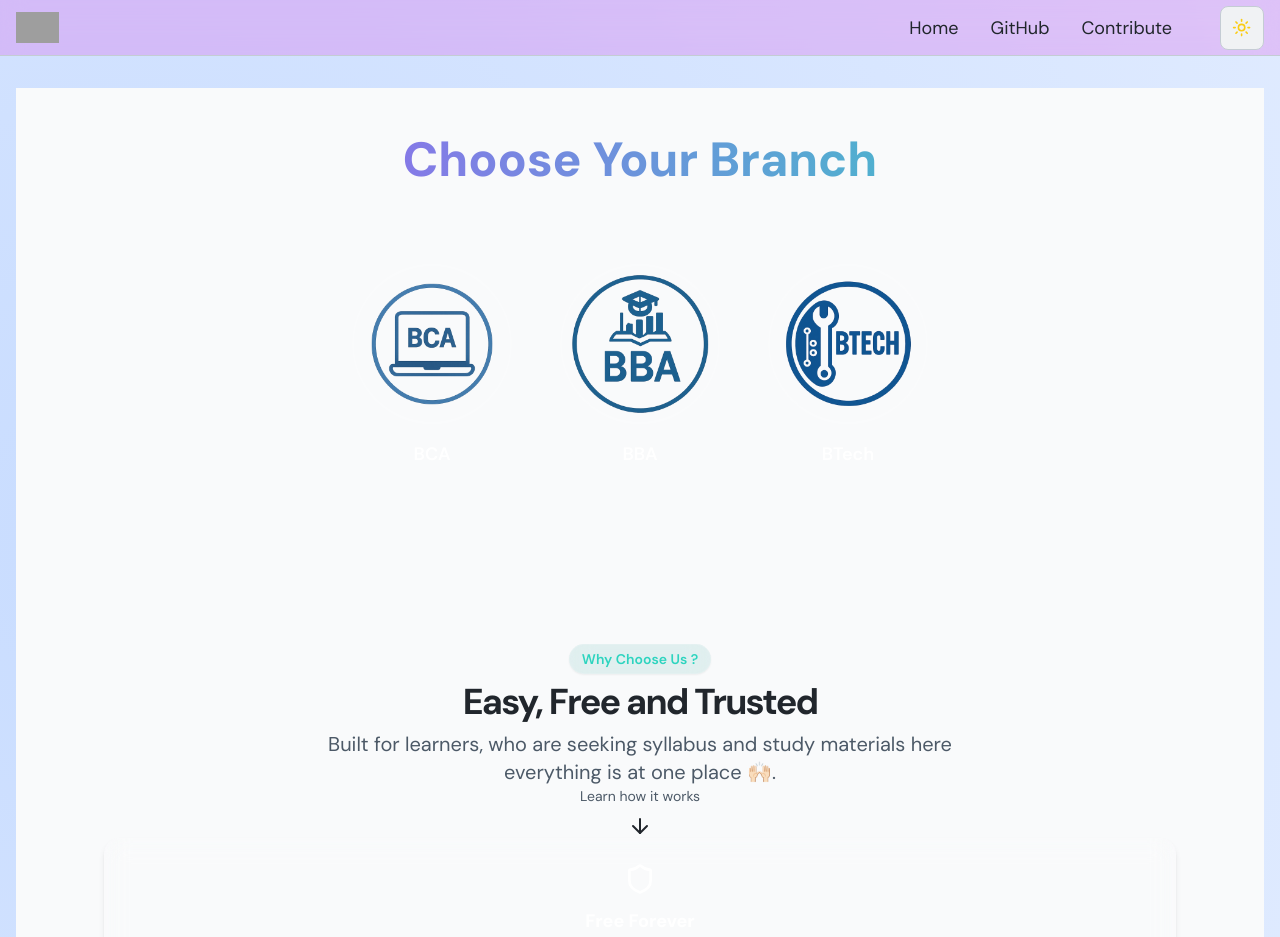
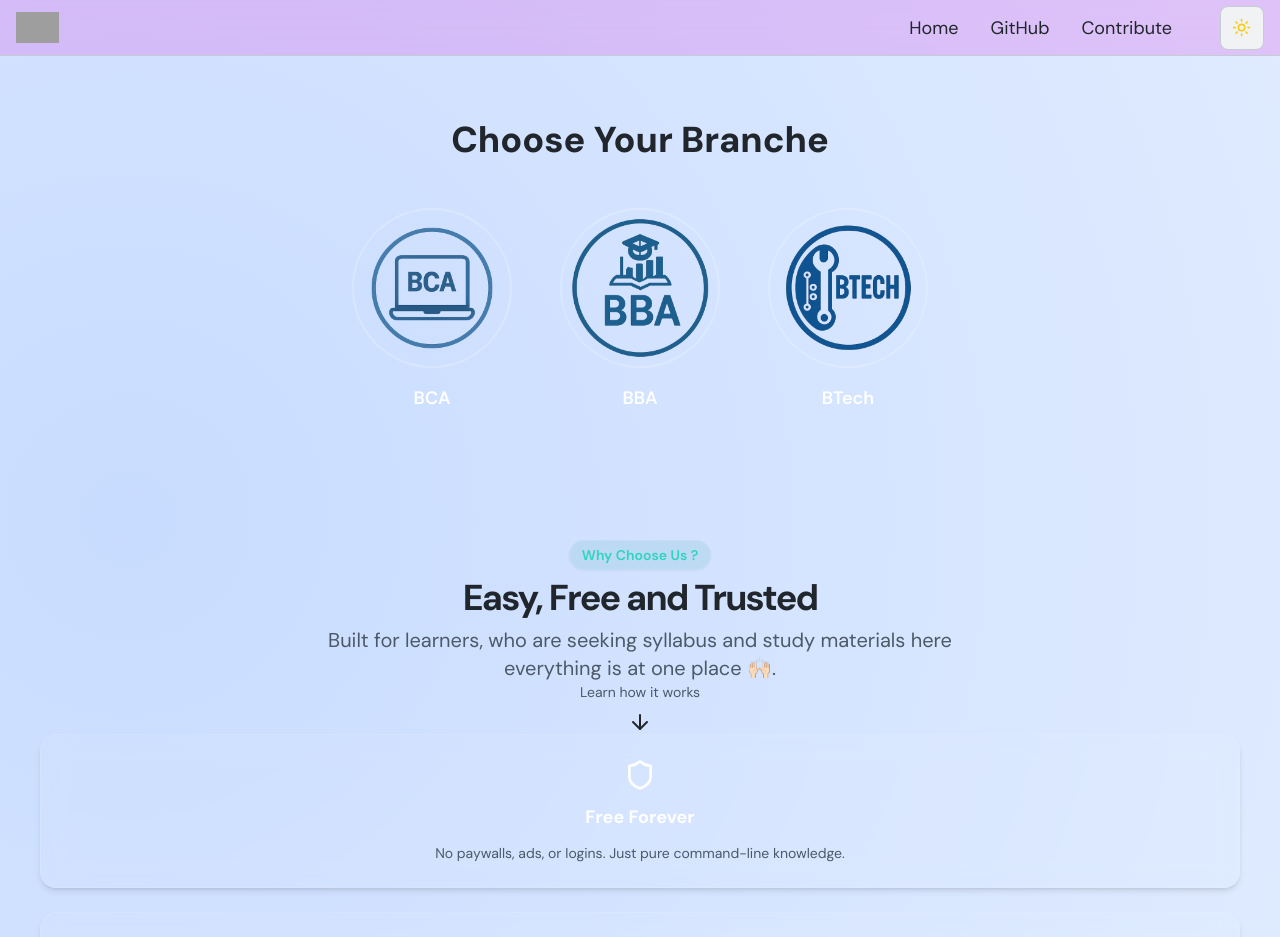
Before and after one commit to pyKinsu/VVITConnect, a Next.js app: page / in a window 1280 px wide. Shown: the top 937 px of the page. Built offline with nearby package versions, Linux system fonts and the light colour scheme; grey boxes are pictures that could not be loaded.

Commit message:
Update page.tsx

```diff
--- a/src/app/page.tsx
+++ b/src/app/page.tsx
@@ -3,20 +3,14 @@ import { Branches } from "@/components/Branches";
 
 export default function HomePage() {
   return (
-    <div className="flex flex-col py-12 px-4 sm:px-8 lg:px-16 space-y-12 bg-background text-foreground transition-colors duration-300">
-
-      {/* Page Title */}
-      <h1 className="text-center text-4xl sm:text-5xl font-extrabold text-transparent bg-clip-text bg-gradient-to-r from-purple-500 to-teal-400">
-        Choose Your Branch
+    <div className="flex flex-col py-8">
+      <h1 className="text-balance mb-4 text-center text-4xl font-extrabold">
+        Choose Your Branche
       </h1>
 
-      {/* Branches Selection */}
-      <div className="mx-auto w-full max-w-5xl">
-        <Branches />
-      </div>
+      <Branches />
 
-      {/* Main Home Section */}
-      <section className="mx-auto w-full max-w-7xl">
+      <section>
         <Home />
       </section>
     </div>
```
